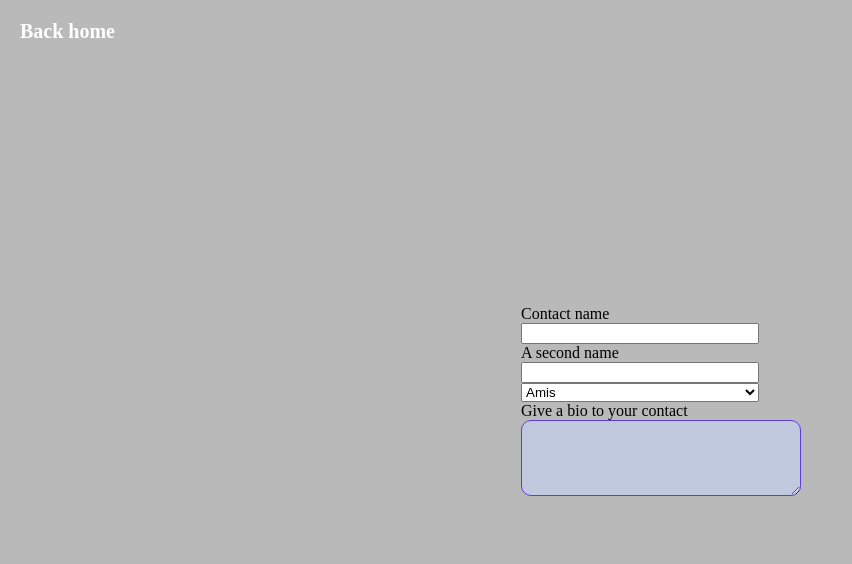
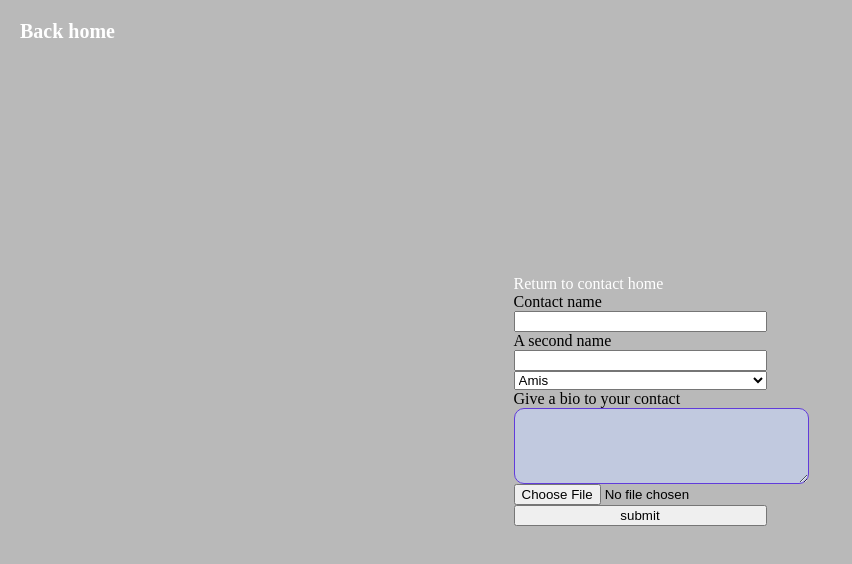
Before and after one commit to TeddyCubaka/rps_game, a React (Create React App) app: page /contact/create_contacts in a window 1280 px wide. Shown: the top 564 px of the page, without its empty margins (0-852 px from the left). Built offline with nearby package versions, Linux system fonts and the light colour scheme.

Commit message:
post datas to backend

```diff
--- a/src/App.css
+++ b/src/App.css
@@ -42,3 +42,6 @@ button {
   font-size: 20px;
   font-weight: 600;
 }
+.image_init{
+  width: 150px;
+}
--- a/src/components/games/contacts/create_contacts.jsx
+++ b/src/components/games/contacts/create_contacts.jsx
@@ -1,21 +1,78 @@
-import React from "react";
+import React, { useEffect, useState } from "react";
+import { Link } from "react-router-dom";
 
 
 export default function CreateContacts (){
-    return <>
+    const [src, setSrc] = useState("")
+    const [name, setName] = useState("")
+    const [secondName, setSecondName] = useState("")
+    const [bio, setBio] = useState("")
+    const [groupe, setGroupe] = useState("Amis")
+    const [count, setCount] = useState(0)
+    const datas = {
+        count : 0,
+        name : name,
+        secondName : secondName,
+        groupe : groupe,
+        imageUrl : src,
+        bio : bio
+    }
+    const [data, setData] = useState([])
+
+    useEffect(()=>{
+        if(data.count == count){
+            fetch('http://localhost:4000/api/contacts', {
+                method: "POST",
+                headers: {
+                    "Content-type": "application/json; charset=UTF-8"
+                },
+                body: JSON.stringify(data)
+            }).then((res)=>res.json()).then(data=> console.log(data))
+        }
+    }, [data])
+    return <div className="disp_column">
+        <div>
+            <Link to="/contact">Return to contact home</Link>
+        </div>
         <form className="disp_column">
+
             <label forhtml="name">Contact name</label>
-            <input type="text" name="name" id="name"/>
+            <input type="text" name="name" id="name" onChange={(e)=>{setName(e.target.value)}}/>
+
             <label forhtml="secondName">A second name</label>
-            <input type="text" name="secondName" id="secondName"/>
-            <select id="groupe" class="inputDuForm">
+            <input type="text" name="secondName" id="secondName" onChange={(e)=>{setSecondName(e.target.value)}}/>
+
+            <select id="groupe" onChange={(e)=>{setGroupe(e.target.value)}}>
                 <option id="groupeAmis" value="Amis">Amis</option>
                 <option id="groupeFamille" value="Famille">Famille</option>
                 <option id="groupeTravail" value="Travail">Travail</option>
                 <option id="groupeCollègue" value="Collègue">Collègue</option>
             </select>
+
             <label forhtml="">Give a bio to your contact</label>
-            <textarea maxLength="200"></textarea>
+            <textarea maxLength="200" onChange={(e)=>{setBio(e.target.value)}}></textarea>
+
+            <input type="file" id="upload" name="icon" accept="image/jpeg, image/png, image/jpg" onChange={(e)=>{
+                const [ url ] = e.target.files;
+
+                setSrc(URL.createObjectURL(url));
+                }}/>
+            {src !== "" ?
+                <img src={src} id="display-image" className="image_init" alt="previsualiser votre image"/>
+            : false}
+
+            <input type="button" name="submit" value="submit" onClick={()=>{
+                if(name !== "", secondName !== ""){
+                    setCount(count+1)
+                    console.log(count)
+                    datas.count = count+1;
+                    setData(datas)
+                    console.log(data)
+                }else{
+                    alert('Remplissez toute les case nous vous prions')
+                }
+
+            }} />
         </form>
-    </>
+    </div>
 }
```
